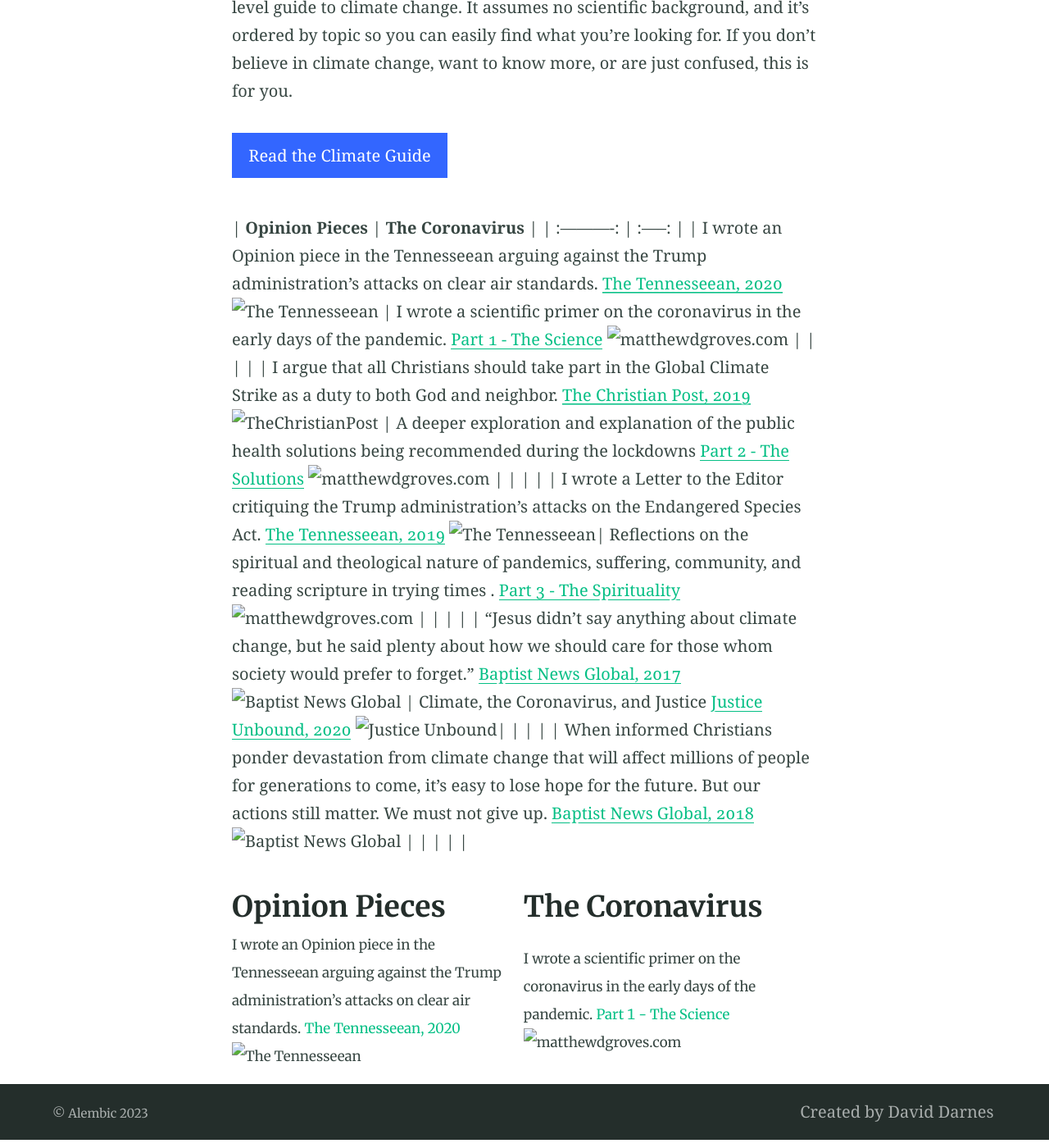
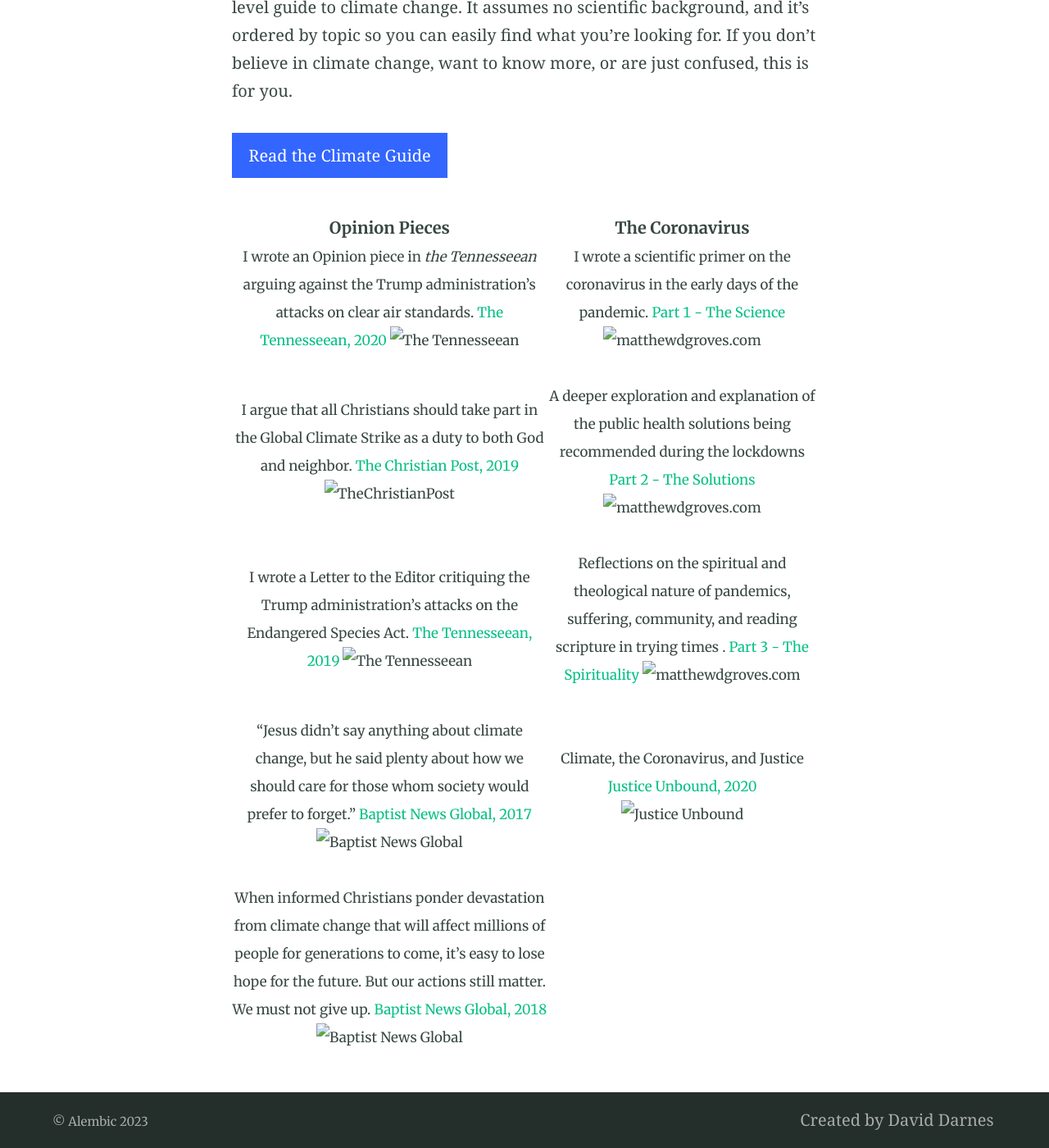
Before and after one commit to matthewdgroves/matthewdgroves.github.io, a Jekyll site: the page built from writings.md, in a window 1280 px wide and 1400 px high, scrolled down 545 px. Shown: the whole window at 82% size. Built offline with Jekyll 4.4.1, drawn with Linux system fonts in a browser that asks for light colours.

Commit message:
Update writings.md

```diff
--- a/writings.md
+++ b/writings.md
@@ -12,7 +12,7 @@
 
 | **Opinion Pieces** | **The Coronavirus** |
 | :----------:       | :-----:             |
-| I wrote an Opinion piece in the Tennesseean arguing against the Trump administration’s attacks on clear air standards. [The Tennesseean, 2020](https://www.tennessean.com/story/opinion/2020/03/09/california-clean-car-standard-deserves-support/4980634002/) ![The Tennesseean](assets/images/Tennesseean.png) | I wrote a scientific primer on the coronavirus in the early days of the pandemic. [Part 1 - The Science](/PartOneScience) ![matthewdgroves.com](assets/images/Logos/logo.jpeg) |
+| I wrote an Opinion piece in *the Tennesseean* arguing against the Trump administration’s attacks on clear air standards. [The Tennesseean, 2020](https://www.tennessean.com/story/opinion/2020/03/09/california-clean-car-standard-deserves-support/4980634002/) ![The Tennesseean](assets/images/Tennesseean.png) | I wrote a scientific primer on the coronavirus in the early days of the pandemic. [Part 1 - The Science](/PartOneScience) ![matthewdgroves.com](assets/images/Logos/logo.jpeg) |
 |  |  |
 | I argue that all Christians should take part in the Global Climate Strike as a duty to both God and neighbor. [The Christian Post, 2019](https://www.christianpost.com/voice/were-young-evangelicals-and-were-striking-for-the-climate-will-you-join-us.html) <br/> ![TheChristianPost](assets/images/Orgs/The Christian Post.png) | A deeper exploration and explanation of the public health solutions being recommended during the lockdowns [Part 2 - The Solutions](/PartTwoSolutions) ![matthewdgroves.com](assets/images/Logos/logo.jpeg) |
 |  |  |
@@ -22,23 +22,3 @@
 |  |  |
 | When informed Christians ponder devastation from climate change that will affect millions of people for generations to come, it’s easy to lose hope for the future. But our actions still matter. We must not give up. [Baptist News Global, 2018](https://baptistnews.com/article/climate-nihilism-is-right-to-recognize-the-dire-situation-were-in-but-wrong-to-lose-hope/) ![Baptist News Global](assets/images/BNG.png) |  |
 |  |  |
-<html>
-<table>
-    <tr>
-        <td> <h2> Opinion Pieces </h2></td>
-        <td> </td>
-        <td> <h2> The Coronavirus </h2> </td>
-    </tr>
-    <tr>
-        <td>
-            I wrote an Opinion piece in the Tennesseean arguing against the Trump administration’s attacks on clear air standards. <a href="https://www.tennessean.com/story/opinion/2020/03/09/california-clean-car-standard-deserves-support/4980634002/">The Tennesseean, 2020</a>
-            <img src="assets/images/Tennesseean.png" alt="The Tennesseean">
-        </td>
-        <td> </td>
-        <td>
-            I wrote a scientific primer on the coronavirus in the early days of the pandemic. <a href="/PartOneScience">Part 1 - The Science</a>
-            <img src="assets/images/Logos/logo.jpeg" alt="matthewdgroves.com">
-        </td>
-    </tr>
-</table>
-</html>
```
